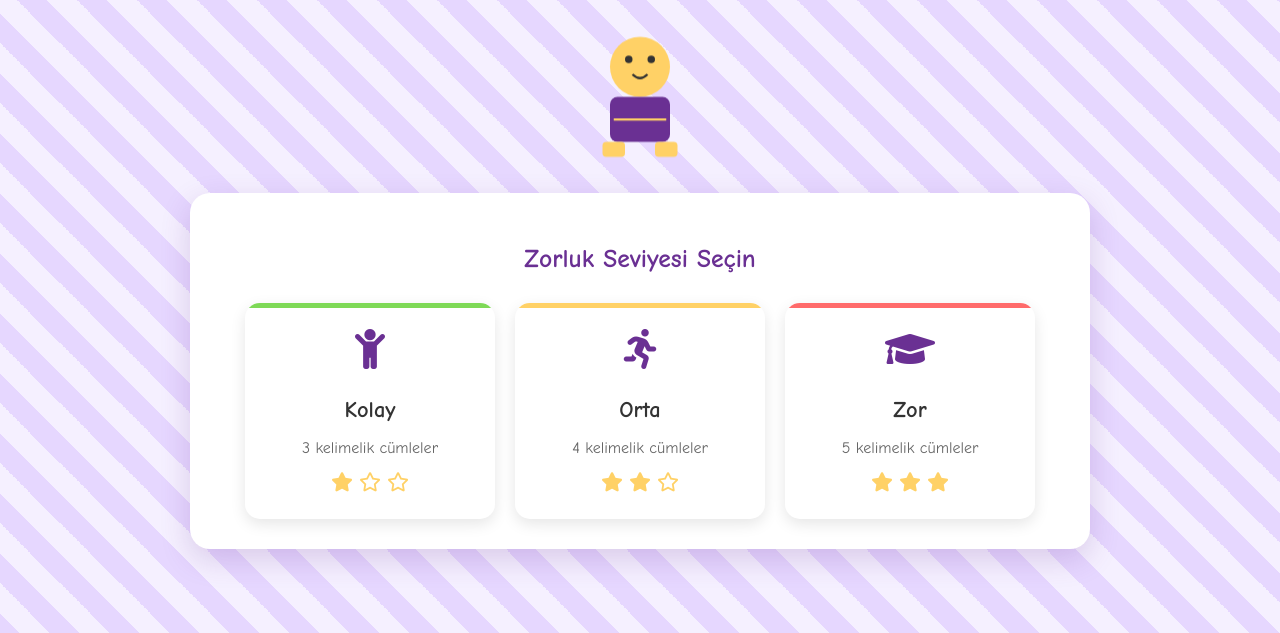
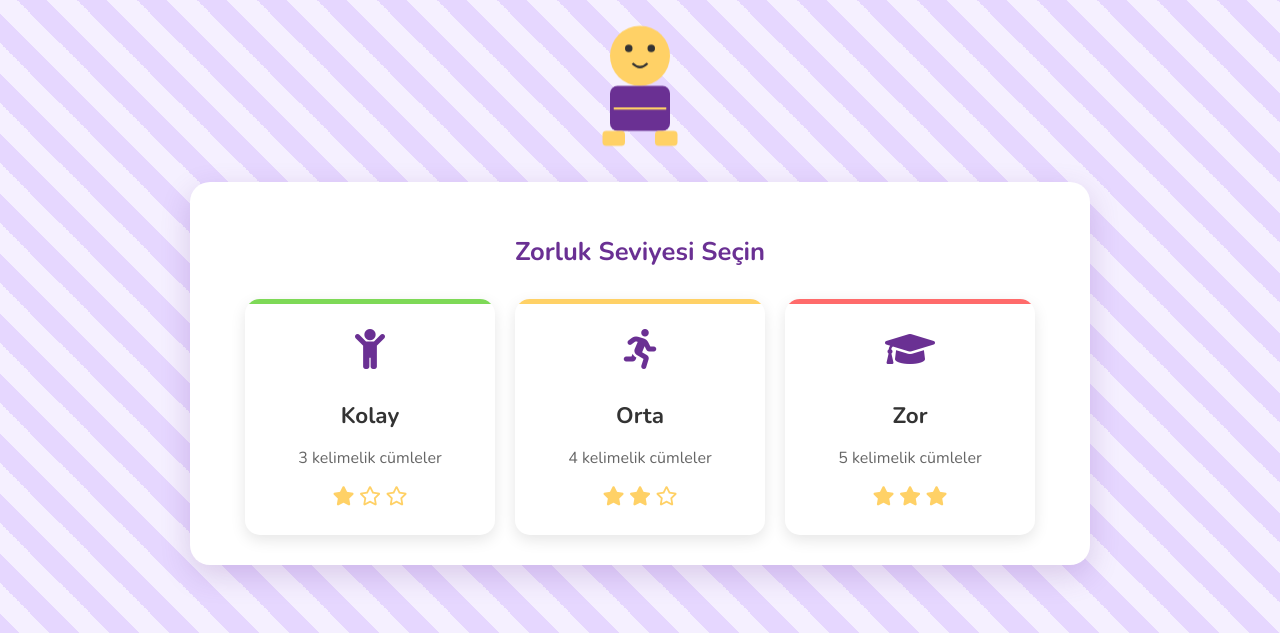
Before and after one commit to mesutpeker/kelimelik, a plain HTML site: page index.html in a window 1280 px wide. Shown: the part 167-800 px from the top of the page. Drawn offline with nearby package versions, Linux system fonts and the light colour scheme.

Commit message:
Add files via upload

```diff
--- a/index.html
+++ b/index.html
@@ -4,6 +4,9 @@
     <meta charset="UTF-8">
     <meta name="viewport" content="width=device-width, initial-scale=1.0">
     <title>Kelimelerden Cümle Oluştur</title>
+    <link rel="preconnect" href="https://fonts.googleapis.com">
+    <link rel="preconnect" href="https://fonts.gstatic.com" crossorigin>
+    <link href="https://fonts.googleapis.com/css2?family=Nunito:wght@400;600;700&family=Quicksand:wght@400;500;600;700&family=Varela+Round&display=swap" rel="stylesheet">
     <link rel="stylesheet" href="styles.css">
     <link rel="stylesheet" href="https://cdnjs.cloudflare.com/ajax/libs/font-awesome/5.15.4/css/all.min.css">
 </head>
--- a/styles.css
+++ b/styles.css
@@ -1,6 +1,6 @@
 * {
     box-sizing: border-box;
-    font-family: 'Comic Sans MS', cursive, sans-serif;
+    font-family: 'Nunito', 'Quicksand', 'Arial Rounded MT Bold', 'Varela Round', sans-serif;
 }
 
 body {
```
